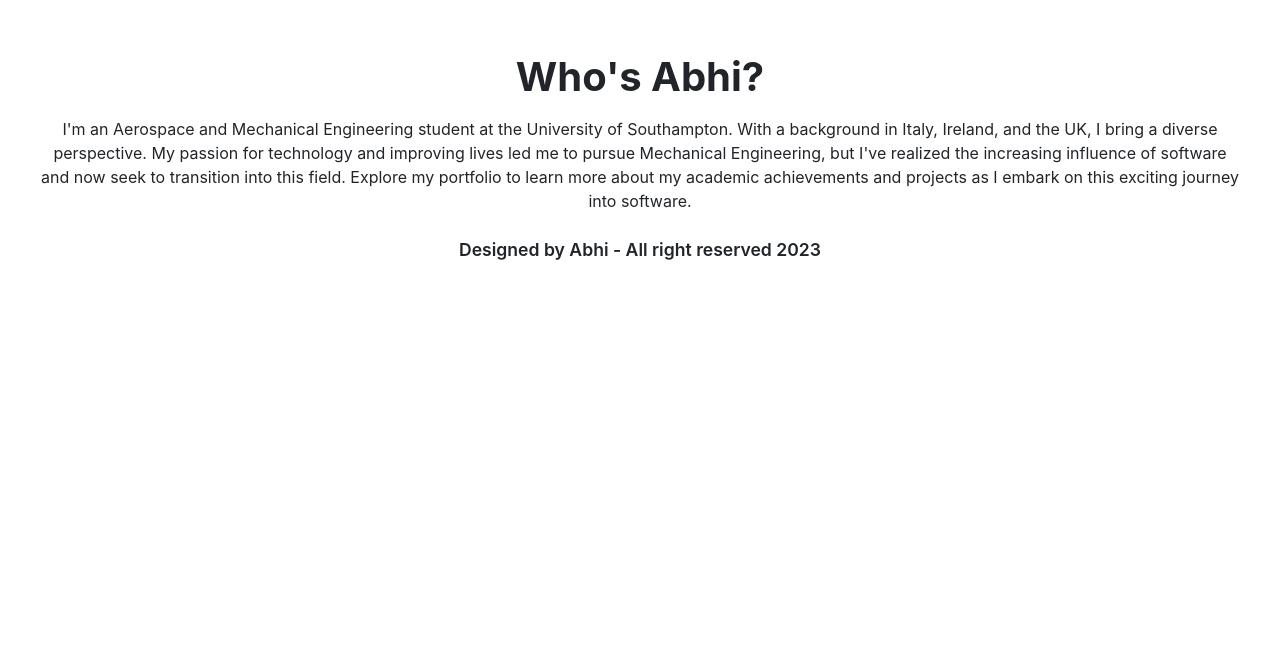
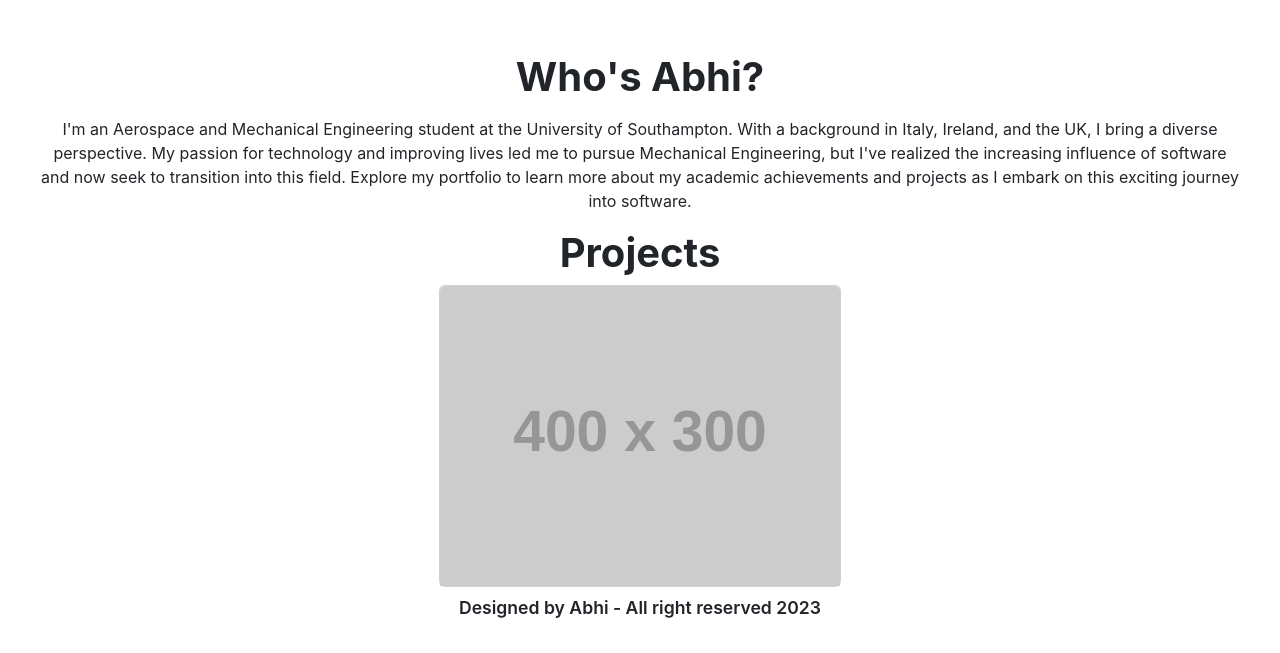
Before and after one commit to Bh00fie/portfolio, a React (Create React App) app: page / in a window 1280 px wide. Shown: the part 747-1400 px from the top of the page. Before the commit the page ends 1042 px from the top, so only its background shows below. Built offline with nearby package versions, Linux system fonts and the light colour scheme.

Commit message:
added card from bootstrap, some styling done, now I am looking to create a transition to show the title, 3 more cards needs to be added

```diff
--- a/package.json
+++ b/package.json
@@ -7,8 +7,9 @@
     "@testing-library/jest-dom": "^5.16.5",
     "@testing-library/react": "^13.4.0",
     "@testing-library/user-event": "^13.5.0",
-    "bootstrap": "^5.2.3",
+    "bootstrap": "^5.3.0",
     "react": "^18.2.0",
+    "react-bootstrap": "^2.7.4",
     "react-dom": "^18.2.0",
     "react-router-dom": "^6.10.0",
     "react-scripts": "5.0.1",
--- a/src/App.js
+++ b/src/App.js
@@ -5,6 +5,7 @@ import Footer from './components/Footer';
 import Home from './components/pages/Home';
 import About from './components/pages/About';
 import '../src/components/style.css'
+import Project from './components/pages/Project';
 
 function App() {
   return (
@@ -22,6 +23,7 @@ function App() {
               <Route path="contact" element={<Contact />} /> */}
           {/* </Routes>  */}
           <About/>
+          <Project/>
           <Footer />
         </div>
       </Router>
--- a/src/components/pages/About.js
+++ b/src/components/pages/About.js
@@ -3,7 +3,7 @@ import React from "react";
 function About() {
   return (
     <div>
-      <h1 id="personalTitle" className="text-center">Who's Abhi?</h1>
+      <h1 className="text-center sectionTitle">Who's Abhi?</h1>
       <p id="personalDescription">I'm an Aerospace and Mechanical Engineering student at the University of Southampton. With a background in Italy, Ireland, and the UK, I bring a diverse perspective. My passion for technology and improving lives led me to pursue Mechanical Engineering, but I've realized the increasing influence of software and now seek to transition into this field. Explore my portfolio to learn more about my academic achievements and projects as I embark on this exciting journey into software.</p>
     </div>
   );
--- a/src/components/pages/Project.js
+++ b/src/components/pages/Project.js
@@ -1,12 +1,20 @@
 import React from "react";
+import Card from 'react-bootstrap/Card';
 
 function Project() {
   return (
     <div>
-      <h1>Projects</h1>
-      <p>
-      {/* Boostrap */}
-      </p>
+      <h1 className="sectionTitle">Projects</h1>
+      <div id="projectsCard">
+        <div id="cardOne">
+          <Card>
+            <Card.Img variant="top" src="https://placehold.co/400x300" />
+            <Card.Body>
+              <Card.Title> Project 1 </Card.Title>
+            </Card.Body>
+          </Card>
+        </div>
+      </div>
     </div>
   );
 }
--- a/src/components/style.css
+++ b/src/components/style.css
@@ -96,8 +96,22 @@
   text-align: center;
 }
 
-#personalTitle {
+.sectionTitle {
   font-weight: 700;
+  text-align: center;
+}
+
+.card-body{
+  display: none;
+}
+
+.card-title {
+  text-align: center;
+  margin-bottom: 0 !important;
+}
+
+.card-img-top:hover + .card-body {
+  display: block;
 }
 
   /* COMPONENTS */
```
Also changed, not shown: 1 other file (tests, documents, lock files or other folders).
